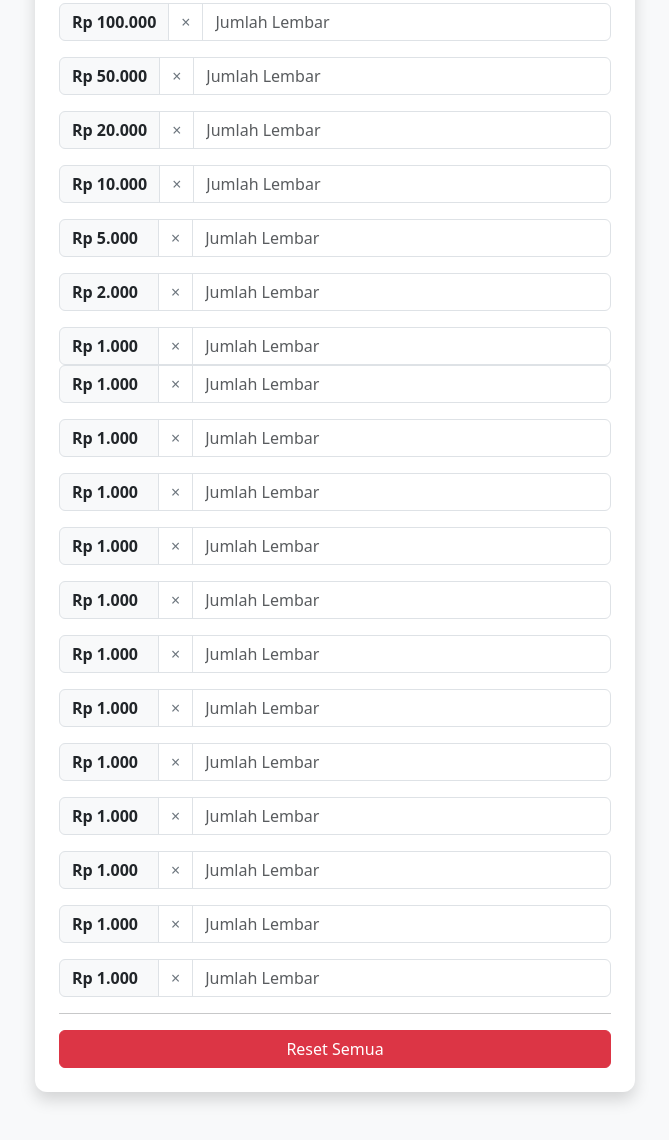
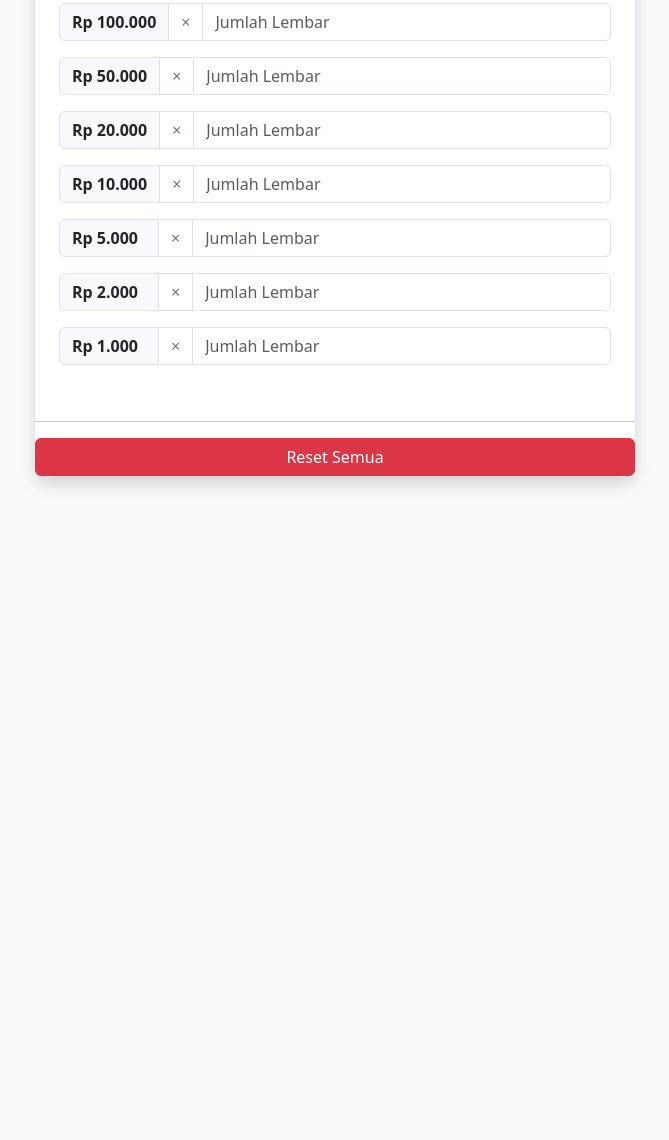
Before and after one commit to ansarrrrr/Kalkulator-Uang, a plain HTML site: page index.html in a window 1280 px wide. Shown: the part 243-1383 px from the top of the page, without its empty margins (305-974 px from the left). After the commit the page ends 800 px from the top, so only its background shows below. Drawn offline with nearby package versions, Linux system fonts and the light colour scheme; some packages are replaced by stand-ins of ours; a script that the page names is missing.

```diff
--- a/index.html
+++ b/index.html
@@ -123,89 +123,6 @@
                         <button class="btn btn-outline-secondary btn-clear" type="button">×</button>
                         <input type="number" class="form-control uang" data-nilai="1000" inputmode="numeric" placeholder="Jumlah Lembar">
                     </div>
-                    <div class="mb-3">
-                    <div class="input-group">
-                        <span class="input-group-text">Rp 1.000</span>
-                        <button class="btn btn-outline-secondary btn-clear" type="button">×</button>
-                        <input type="number" class="form-control uang" data-nilai="1000" inputmode="numeric" placeholder="Jumlah Lembar">
-                    </div>
-                </div>
-                    <div class="mb-3">
-                    <div class="input-group">
-                        <span class="input-group-text">Rp 1.000</span>
-                        <button class="btn btn-outline-secondary btn-clear" type="button">×</button>
-                        <input type="number" class="form-control uang" data-nilai="1000" inputmode="numeric" placeholder="Jumlah Lembar">
-                    </div>
-                </div>
-                    <div class="mb-3">
-                    <div class="input-group">
-                        <span class="input-group-text">Rp 1.000</span>
-                        <button class="btn btn-outline-secondary btn-clear" type="button">×</button>
-                        <input type="number" class="form-control uang" data-nilai="1000" inputmode="numeric" placeholder="Jumlah Lembar">
-                    </div>
-                </div>
-                    <div class="mb-3">
-                    <div class="input-group">
-                        <span class="input-group-text">Rp 1.000</span>
-                        <button class="btn btn-outline-secondary btn-clear" type="button">×</button>
-                        <input type="number" class="form-control uang" data-nilai="1000" inputmode="numeric" placeholder="Jumlah Lembar">
-                    </div>
-                </div>
-                    <div class="mb-3">
-                    <div class="input-group">
-                        <span class="input-group-text">Rp 1.000</span>
-                        <button class="btn btn-outline-secondary btn-clear" type="button">×</button>
-                        <input type="number" class="form-control uang" data-nilai="1000" inputmode="numeric" placeholder="Jumlah Lembar">
-                    </div>
-                </div>
-                    <div class="mb-3">
-                    <div class="input-group">
-                        <span class="input-group-text">Rp 1.000</span>
-                        <button class="btn btn-outline-secondary btn-clear" type="button">×</button>
-                        <input type="number" class="form-control uang" data-nilai="1000" inputmode="numeric" placeholder="Jumlah Lembar">
-                    </div>
-                </div>
-                    <div class="mb-3">
-                    <div class="input-group">
-                        <span class="input-group-text">Rp 1.000</span>
-                        <button class="btn btn-outline-secondary btn-clear" type="button">×</button>
-                        <input type="number" class="form-control uang" data-nilai="1000" inputmode="numeric" placeholder="Jumlah Lembar">
-                    </div>
-                </div>
-                    <div class="mb-3">
-                    <div class="input-group">
-                        <span class="input-group-text">Rp 1.000</span>
-                        <button class="btn btn-outline-secondary btn-clear" type="button">×</button>
-                        <input type="number" class="form-control uang" data-nilai="1000" inputmode="numeric" placeholder="Jumlah Lembar">
-                    </div>
-                </div>
-                    <div class="mb-3">
-                    <div class="input-group">
-                        <span class="input-group-text">Rp 1.000</span>
-                        <button class="btn btn-outline-secondary btn-clear" type="button">×</button>
-                        <input type="number" class="form-control uang" data-nilai="1000" inputmode="numeric" placeholder="Jumlah Lembar">
-                    </div>
-                </div>
-                    <div class="mb-3">
-                    <div class="input-group">
-                        <span class="input-group-text">Rp 1.000</span>
-                        <button class="btn btn-outline-secondary btn-clear" type="button">×</button>
-                        <input type="number" class="form-control uang" data-nilai="1000" inputmode="numeric" placeholder="Jumlah Lembar">
-                    </div>
-                </div>
-                    <div class="mb-3">
-                    <div class="input-group">
-                        <span class="input-group-text">Rp 1.000</span>
-                        <button class="btn btn-outline-secondary btn-clear" type="button">×</button>
-                        <input type="number" class="form-control uang" data-nilai="1000" inputmode="numeric" placeholder="Jumlah Lembar">
-                    </div>
-                </div>
-                    <div class="mb-3">
-                    <div class="input-group">
-                        <span class="input-group-text">Rp 1.000</span>
-                        <button class="btn btn-outline-secondary btn-clear" type="button">×</button>
-                        <input type="number" class="form-control uang" data-nilai="1000" inputmode="numeric" placeholder="Jumlah Lembar">
-                    </div>
                 </div>
                 </div>
             </div>
```
